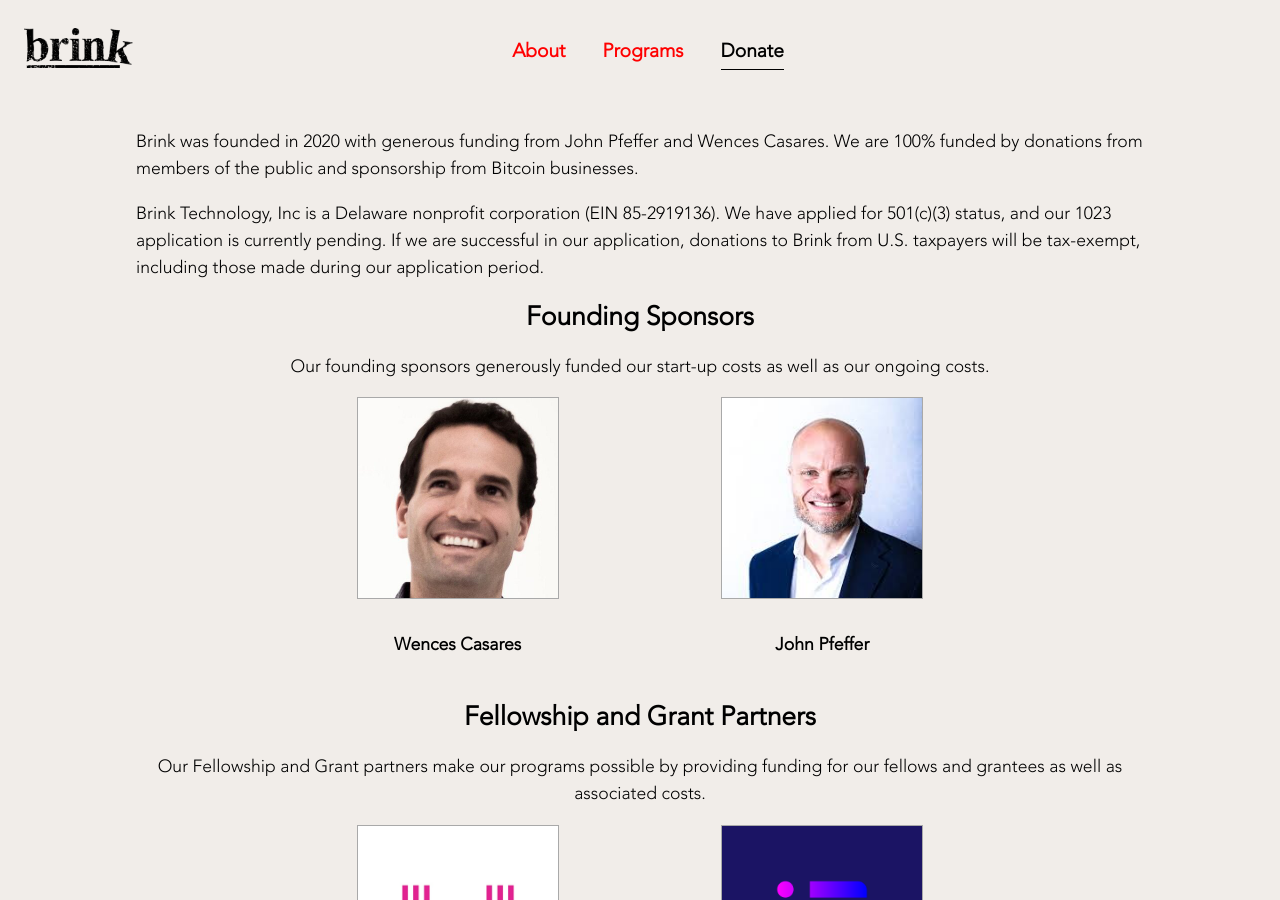
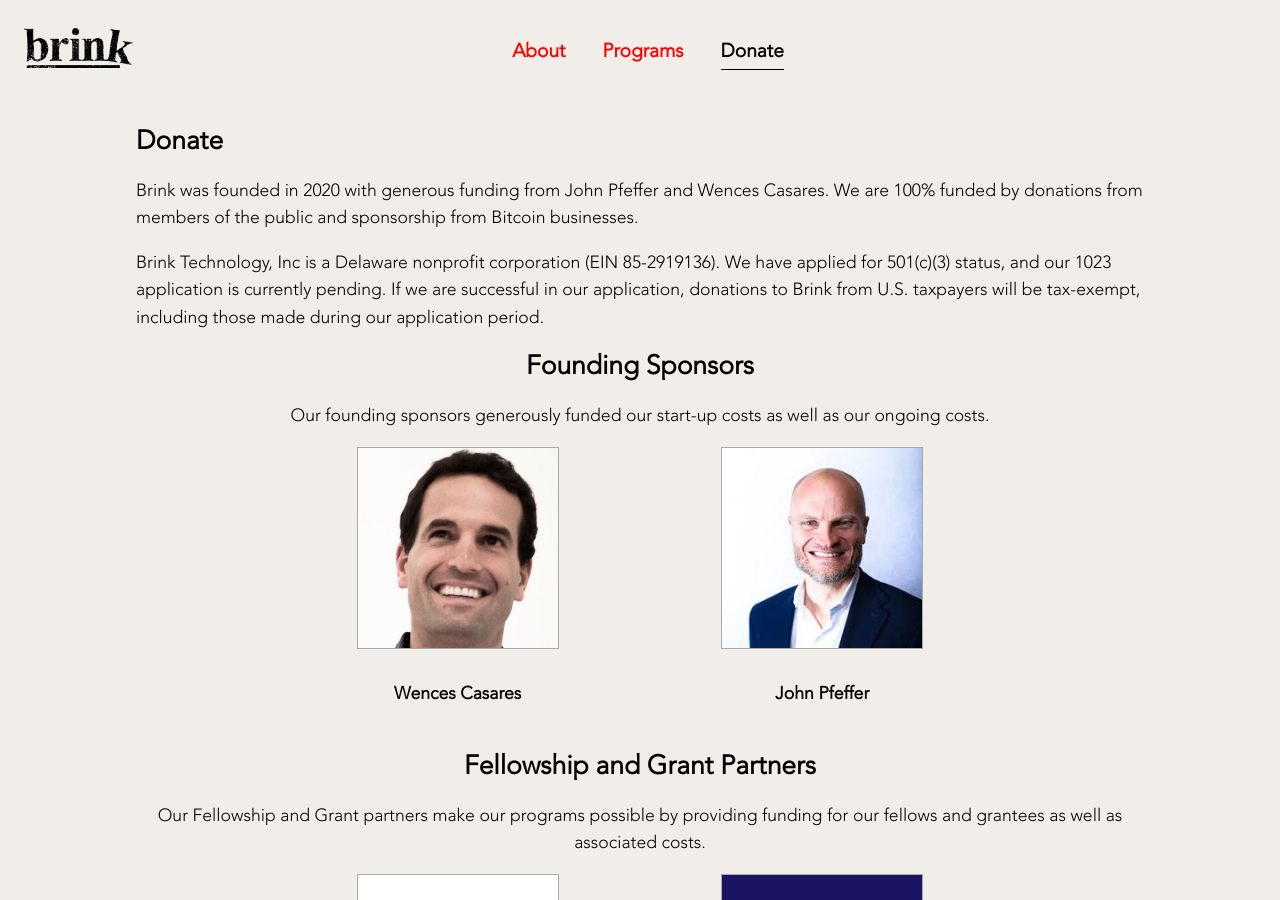
Before and after one commit to bitcoinbrink/website, a Jekyll site: the page built from donate.html, in a window 1280 px wide and 900 px high. Built offline with Jekyll 4.4.1, drawn with Linux system fonts in a browser that asks for light colours.

Commit message:
move donation page to html type

```diff
--- a/donate.md
+++ b/donate.html
@@ -2,15 +2,18 @@
 layout: default
 title: Donate | Brink
 ---
-Brink was founded in 2020 with generous funding from John Pfeffer and Wences
+
+<h2>Donate</h2>
+
+<p>Brink was founded in 2020 with generous funding from John Pfeffer and Wences
 Casares. We are 100% funded by donations from members of the public and
-sponsorship from Bitcoin businesses.
+sponsorship from Bitcoin businesses.</p>
 
-Brink Technology, Inc is a Delaware nonprofit corporation (EIN 85-2919136). We
+<p>Brink Technology, Inc is a Delaware nonprofit corporation (EIN 85-2919136). We
 have applied for 501(c)(3) status, and our 1023 application is currently
 pending. If we are successful in our application, donations to Brink from U.S.
 taxpayers will be tax-exempt, including those made during our application
-period.
+period.</p>
 
 <div class="sponsors-container">
   <h2>Founding Sponsors</h2>
```
